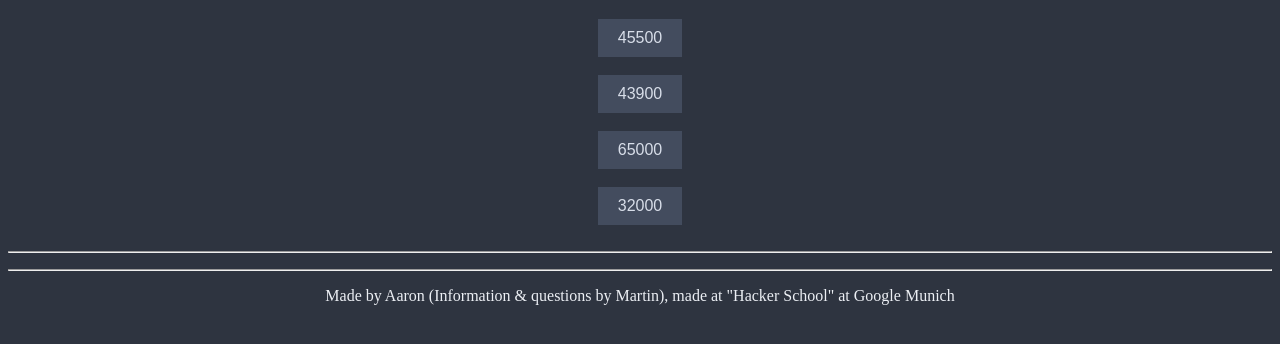
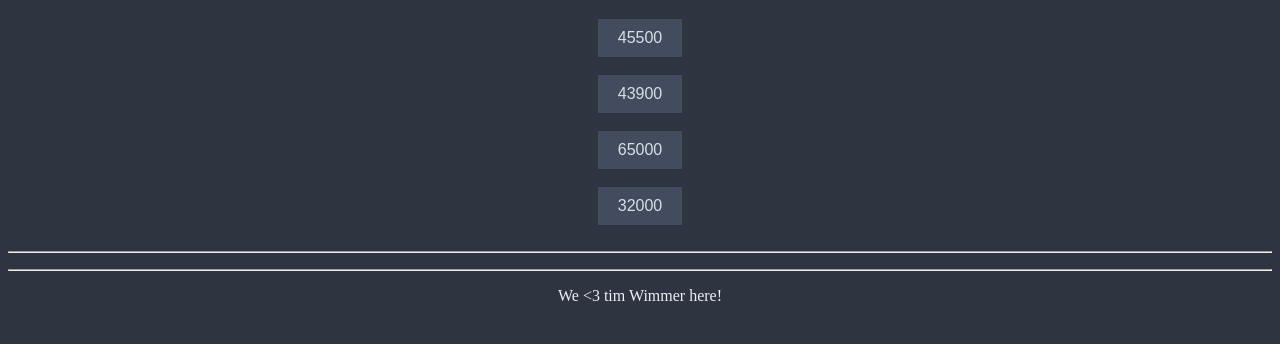
Before and after one commit to LordValo/lordvalo.github.io, a plain HTML site: page quiz/index.html in a window 1280 px wide. Shown: the part 130-474 px from the top of the page. Drawn offline with Linux system fonts and the light colour scheme.

Commit message:
Update index.html

```diff
--- a/quiz/index.html
+++ b/quiz/index.html
@@ -24,7 +24,7 @@
 </body>
 <footer>
     <hr>
-    <p class="lower" style="text-align:center;">Made by Aaron (Information & questions by Martin), made at "Hacker School" at Google Munich</p>
+    <p class="lower" style="text-align:center;">We <3 tim Wimmer here!</p>
 </footer>
 
 </html>
```
